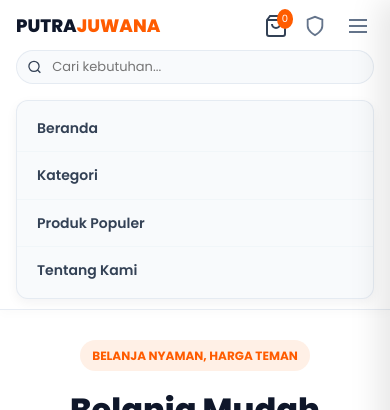
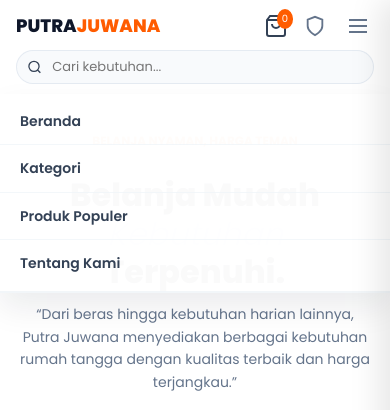
Before and after one commit to Rnpratama/putrajuwana, a plain HTML site: page index.html in a window 390 px wide. Both pictures are taken after a click on the element 358 px from the left and 26 px from the top of the page. Shown: the top 410 px of the page. Drawn offline with nearby package versions, Linux system fonts and the light colour scheme.

Commit message:
ubah tampilan baru

```diff
--- a/index.css
+++ b/index.css
@@ -613,7 +613,7 @@
     .nav-container {
         display: grid !important;
         grid-template-columns: 1fr auto !important;
-        grid-template-rows: auto auto auto !important;
+        grid-template-rows: auto auto !important;
         align-items: center !important;
         gap: 12px 0 !important;
         padding: 12px 16px !important; /* 16px horizontal spacing to avoid touching screen edges */
@@ -665,17 +665,19 @@
     }
 
     .mobile-dropdown {
-        grid-column: 1 / span 2 !important;
-        grid-row: 3 !important;
-        display: none !important;
+        position: absolute !important;
+        top: 100% !important;
+        left: 0 !important;
         width: 100% !important;
-        background: #f8fafc !important;
-        border-radius: 12px !important;
-        border: 1px solid rgba(226, 232, 240, 0.8) !important;
+        background: rgba(255, 255, 255, 0.98) !important;
+        backdrop-filter: blur(16px) !important;
+        -webkit-backdrop-filter: blur(16px) !important;
+        border-bottom: 2px solid rgba(241, 245, 249, 0.9) !important;
+        display: none;
         padding: 4px 0 !important;
-        margin-top: 8px !important;
-        box-shadow: 0 4px 12px rgba(15, 23, 42, 0.05) !important;
-        animation: slideDownMenu 0.25s ease-out !important;
+        box-shadow: 0 15px 30px rgba(15, 23, 42, 0.08) !important;
+        z-index: 2000 !important;
+        animation: slideDownMenu 0.23s cubic-bezier(0.16, 1, 0.3, 1) !important;
     }
 
     .mobile-dropdown.show {
--- a/index.html
+++ b/index.html
@@ -33,7 +33,7 @@
                 <a href="login.html" title="Dashboard Admin" class="admin-login-btn" style="color: #64748B; transition: 0.3s; display: flex; align-items: center;" onmouseover="this.style.color='#FF5C00'" onmouseout="this.style.color='#64748B'">
                     <svg width="22" height="22" viewBox="0 0 24 24" fill="none" stroke="currentColor" stroke-width="2"><path d="M12 22s8-4 8-10V5l-8-3-8 3v7c0 6 8 10 8 10z"></path></svg>
                 </a>
-                <div class="menu-toggle" id="menuToggleBtn" onclick="toggleMobileMenu()" style="cursor: pointer; display: none; align-items: center; color: #64748B;" title="Menu Navigasi">
+                <div class="menu-toggle" id="menuToggleBtn" onclick="toggleMobileMenu()" style="cursor: pointer; align-items: center; color: #64748B;" title="Menu Navigasi">
                     <svg width="24" height="24" viewBox="0 0 24 24" fill="none" stroke="currentColor" stroke-width="2"><line x1="3" y1="12" x2="21" y2="12"></line><line x1="3" y1="6" x2="21" y2="6"></line><line x1="3" y1="18" x2="21" y2="18"></line></svg>
                 </div>
             </div>
```
